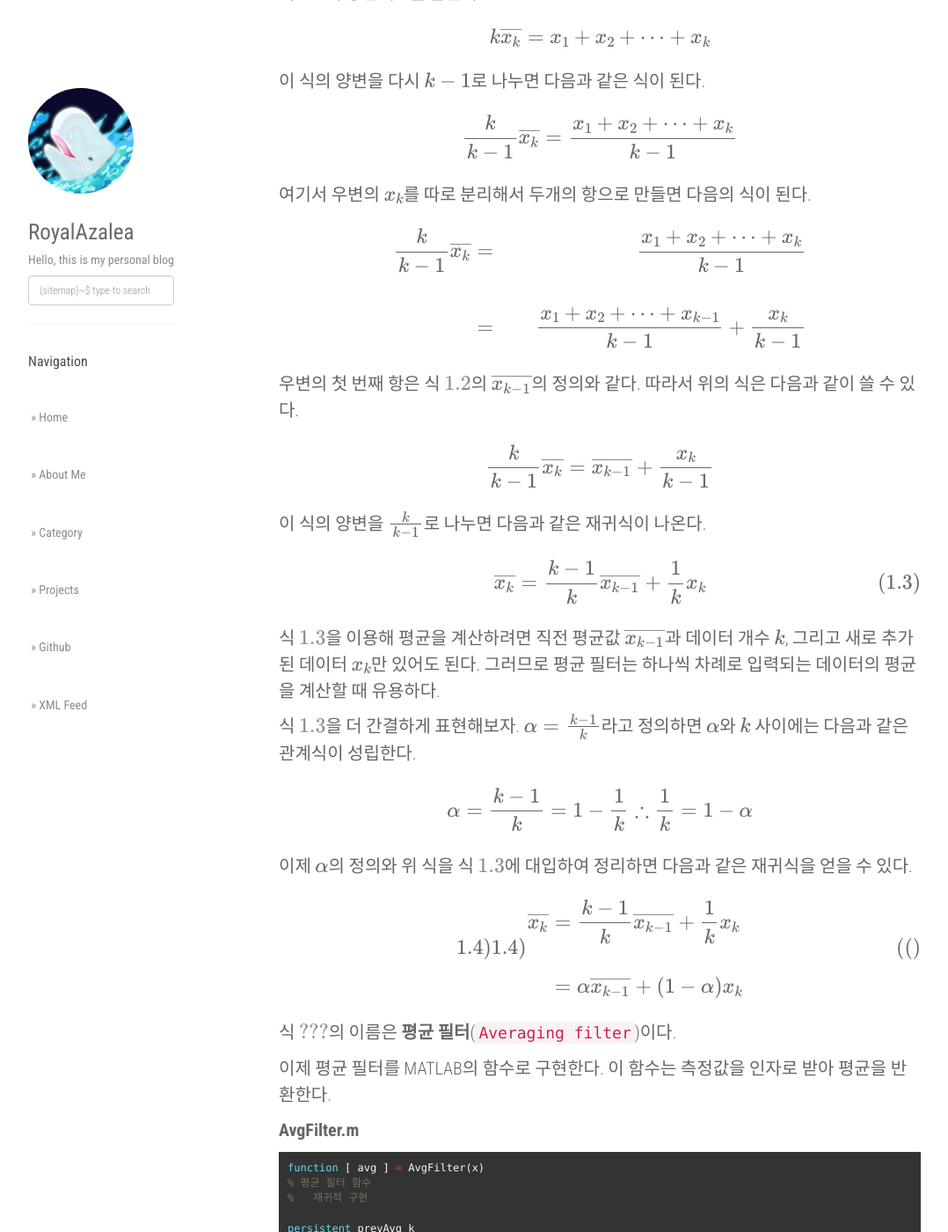
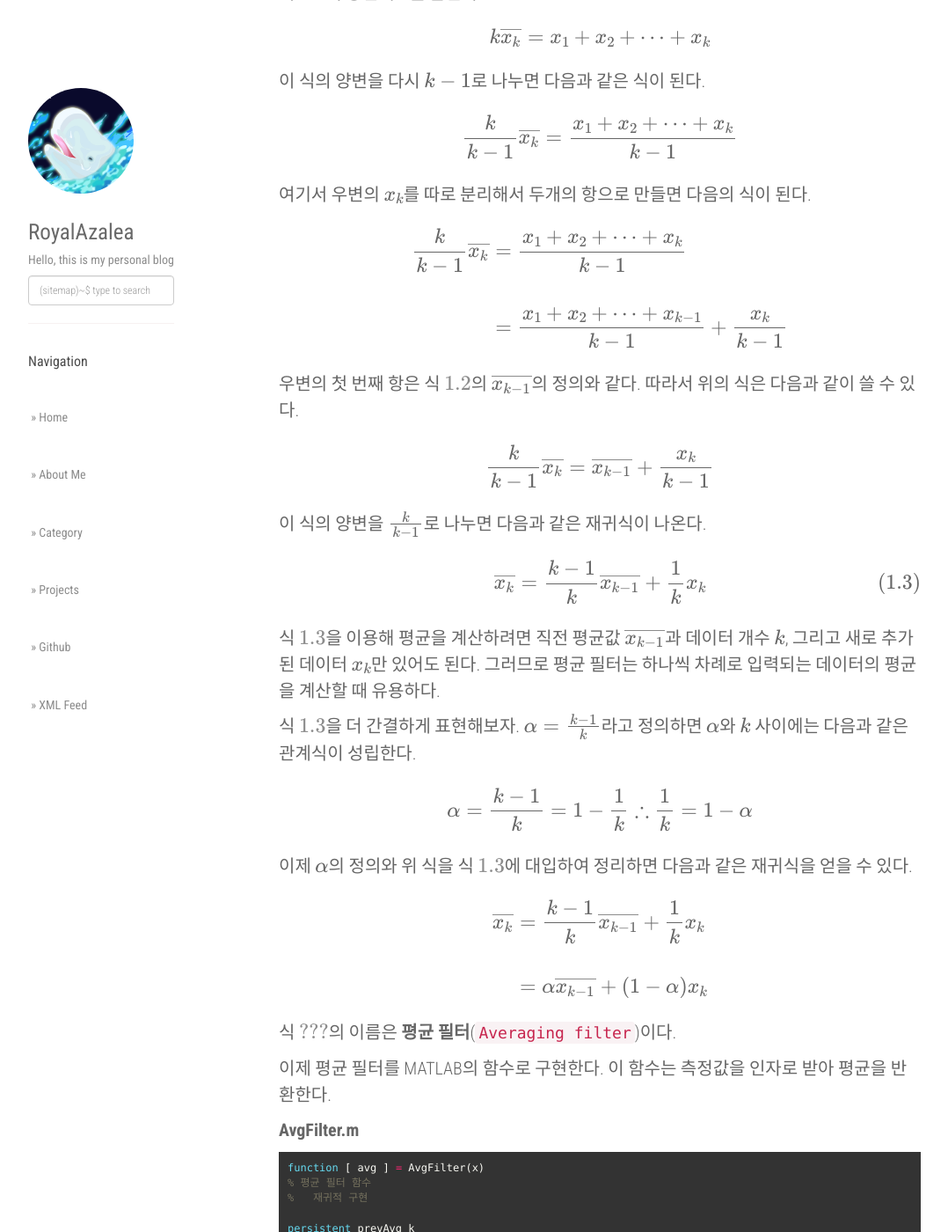
Before and after one commit to RoyalAzalea/RoyalAzalea.github.io, a Jekyll site: the page built from _posts/kalman-filter-study/2017-02-21-kalman-filter-study2.md, in a window 1280 px wide and 1400 px high, scrolled down 627 px. Shown: the whole window at 88% size, without its empty margins (53-1131 px from the left). Built offline with Jekyll 4.4.1, drawn with Linux system fonts in a browser that asks for light colours; nearby versions of some CDN libraries; formulas are drawn with MathJax 3.

Commit message:
update_test

```diff
--- a/_posts/kalman-filter-study/2017-02-21-kalman-filter-study2.md
+++ b/_posts/kalman-filter-study/2017-02-21-kalman-filter-study2.md
@@ -41,8 +41,8 @@ $$
 여기서 우변의 $x_k$를 따로 분리해서 두개의 항으로 만들면 다음의 식이 된다.
 
 $$\begin{align}
-{k \over k-1}\overline{x_k} &=& { x_1 + x_2 + \cdots + x_k \over k-1 } \\\\
-                            &=& { x_1 + x_2 + \cdots + x_{k-1} \over k-1 } + { x_k \over k-1 }
+{k \over k-1}\overline{x_k} &= { x_1 + x_2 + \cdots + x_k \over k-1 } \\\\
+                            &= { x_1 + x_2 + \cdots + x_{k-1} \over k-1 } + { x_k \over k-1 }
 \end{align}$$
 
 우변의 첫 번째 항은 식 $\ref{1.2}$의 $\overline{x_{k-1}}$의 정의와 같다. 따라서
@@ -73,7 +73,7 @@ $$
 이제 $\alpha$의 정의와 위 식을 식 $\ref{1.3}$에 대입하여 정리하면 다음과 같은 재귀식을
 얻을 수 있다.
 
-$$\label(1.4)\tag(1.4)\begin{align}
+$$\begin{align}
 \overline{x_k} &= {k-1 \over k}\overline{x_{k-1}} + {1 \over k}x_k \\\\
                &= \alpha\overline{x_{k-1}} + {(1-\alpha)x_k}
 \end{align}$$
```
